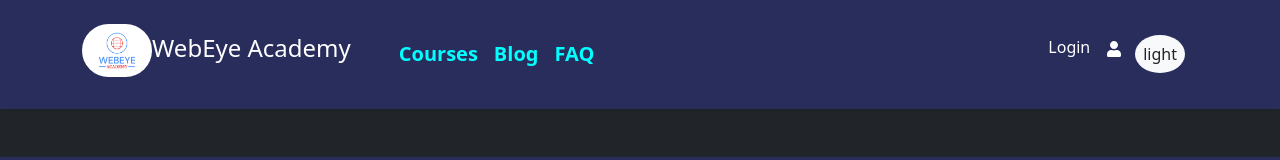
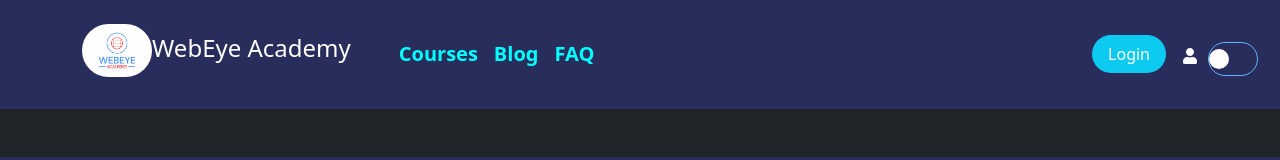
Before and after one commit to Ronnie038/webeye-academy-client, a React (Create React App) app: page / in a window 1280 px wide. Shown: the top 160 px of the page. Built offline with nearby package versions, Linux system fonts and the light colour scheme; no server answers.

Commit message:
some basic style change

```diff
--- a/src/App.css
+++ b/src/App.css
@@ -114,11 +114,6 @@ ul {
 	color: white;
 }
 
-/* .div_responsive {
-	background-color: red;
-	height: 500px;
-} */
-
 @media only screen and (min-width: 768px) {
 	.login_div {
 		width: 75%;
--- a/src/pages/checkoutPage/Checkout.js
+++ b/src/pages/checkoutPage/Checkout.js
@@ -159,6 +159,7 @@ const Checkout = () => {
 								<button type='submit' className='btn btn-primary mx-1'>
 									Place Order
 								</button>
+								<button className='btn btn-primary mx-1'>Cancel Order</button>
 							</div>
 						</div>
 					</form>
--- a/src/pages/shared/header/Header.css
+++ b/src/pages/shared/header/Header.css
@@ -2,3 +2,30 @@ a {
 	text-decoration: none;
 	color: black;
 }
+.toggle_btn {
+	width: 15px;
+	height: 10px;
+	position: absolute;
+
+	border: 1px solid rgb(95, 183, 255);
+	display: inline-block;
+	border-radius: 40%;
+	margin-left: 10px;
+}
+
+.dark_toggle {
+	position: absolute;
+	padding: 10px;
+	background-color: black;
+	border-radius: 50%;
+	top: 20%;
+	right: 0;
+}
+.light_toggle {
+	position: absolute;
+	padding: 10px;
+	background-color: white;
+	border-radius: 50%;
+	left: 0;
+	bottom: 20%;
+}
--- a/src/pages/shared/header/Header.js
+++ b/src/pages/shared/header/Header.js
@@ -79,12 +79,18 @@ const Header = () => {
 					<Nav>
 						<div className=''>
 							{user ? (
-								<Link onClick={logOut} className={`${toggle} fw-bold`}>
+								<Link
+									onClick={logOut}
+									className={`${toggle} p-2 fw-bold bg-danger rounded-pill`}
+								>
 									SignOut
 								</Link>
 							) : (
 								<>
-									<Link to='/login' className={`me-3 ${toggle}`}>
+									<Link
+										to='/login'
+										className={`me-3 bg-info p-2 px-3 rounded-pill ${toggle}`}
+									>
 										Login
 									</Link>
 								</>
@@ -101,21 +107,21 @@ const Header = () => {
 							) : (
 								<FaUser />
 							)}
+							<div
+								onClick={() => setThemeToggle(!themeToggle)}
+								className='py-3 px-4  rounded-pill toggle_btn'
+								style={{ width: '8px', height: '3px' }}
+							>
+								{themeToggle ? (
+									<div className='dark_toggle'></div>
+								) : (
+									<div
+										// style={{ width: '3px', height: '3px' }}
+										className='light_toggle'
+									></div>
+								)}
+							</div>
 						</div>
-						<button
-							onClick={() => setThemeToggle(!themeToggle)}
-							className='btn'
-						>
-							{themeToggle ? (
-								<span className='bg-dark rounded-circle text-light p-2'>
-									dark
-								</span>
-							) : (
-								<span className='bg-light text-dark rounded-circle p-2'>
-									light
-								</span>
-							)}
-						</button>
 					</Nav>
 				</Navbar.Collapse>
 			</Container>
```
